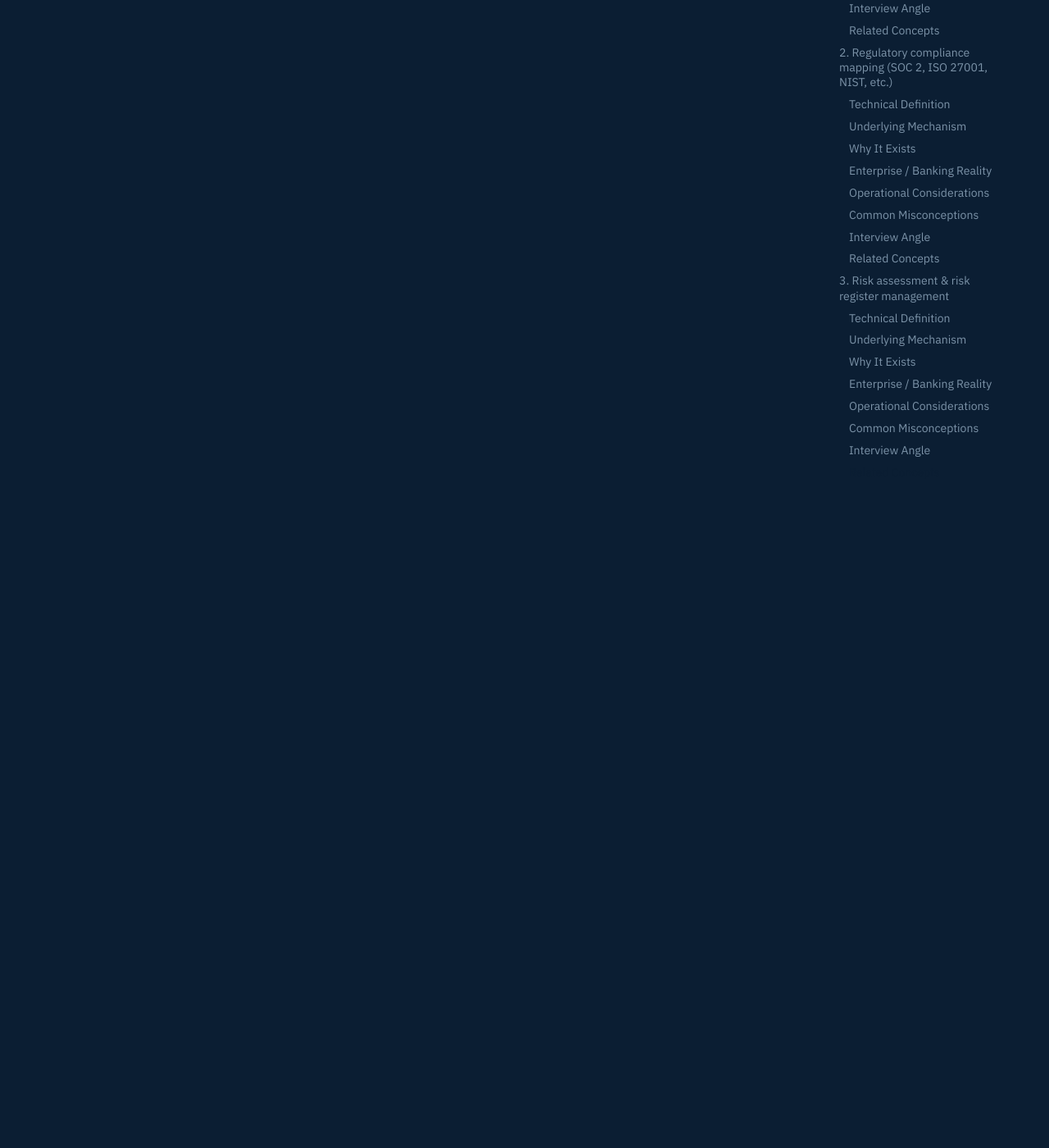
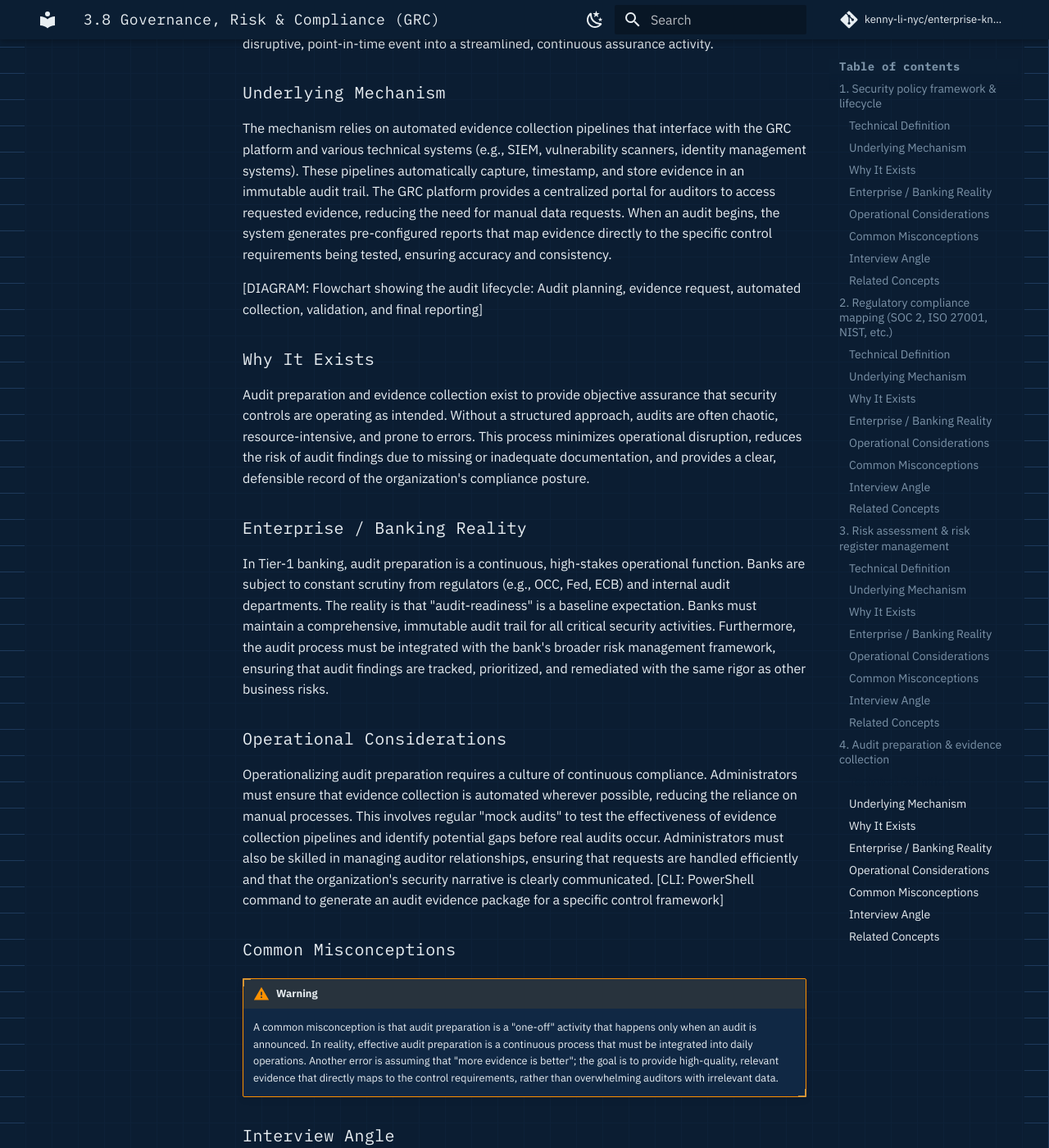
Before and after one commit to kenny-li-nyc/enterprise-knowledge-base, an MkDocs documentation site: the page built from docs/security/governance-risk-compliance-grc.md, in a window 1280 px wide and 1400 px high, scrolled down 7750 px. Shown: the whole window at 82% size. Built offline with MkDocs 1.6.1 and Material for MkDocs 9.7.7, drawn with Linux system fonts in a browser that asks for light colours; comment, search, counter and statistics services are not loaded; some of the changed text lies outside the part shown.

Commit message:
docs: add audit preparation and evidence collection section to GRC docs
Co-authored-by: aider (gemini/gemini-3.1-flash-lite) <aider@aider.chat>

```diff
--- a/docs/security/governance-risk-compliance-grc.md
+++ b/docs/security/governance-risk-compliance-grc.md
@@ -107,3 +107,40 @@ Operationalizing risk management requires a culture of accountability. Administr
 ### Related Concepts
 - Section 3.8.1: Security policy framework & lifecycle
 - Section 3.8.2: Regulatory compliance mapping
+
+## 4. Audit preparation & evidence collection
+
+### Technical Definition
+Audit preparation and evidence collection is the systematic process of gathering, organizing, and validating artifacts to demonstrate the effectiveness of security controls to internal and external auditors. This process involves maintaining an "audit-ready" state by continuously collecting evidence from technical systems, documenting control activities, and managing the flow of information between the organization and audit teams. It transforms the audit from a disruptive, point-in-time event into a streamlined, continuous assurance activity.
+
+### Underlying Mechanism
+The mechanism relies on automated evidence collection pipelines that interface with the GRC platform and various technical systems (e.g., SIEM, vulnerability scanners, identity management systems). These pipelines automatically capture, timestamp, and store evidence in an immutable audit trail. The GRC platform provides a centralized portal for auditors to access requested evidence, reducing the need for manual data requests. When an audit begins, the system generates pre-configured reports that map evidence directly to the specific control requirements being tested, ensuring accuracy and consistency.
+
+[DIAGRAM: Flowchart showing the audit lifecycle: Audit planning, evidence request, automated collection, validation, and final reporting]
+
+### Why It Exists
+Audit preparation and evidence collection exist to provide objective assurance that security controls are operating as intended. Without a structured approach, audits are often chaotic, resource-intensive, and prone to errors. This process minimizes operational disruption, reduces the risk of audit findings due to missing or inadequate documentation, and provides a clear, defensible record of the organization's compliance posture.
+
+### Enterprise / Banking Reality
+In Tier-1 banking, audit preparation is a continuous, high-stakes operational function. Banks are subject to constant scrutiny from regulators (e.g., OCC, Fed, ECB) and internal audit departments. The reality is that "audit-readiness" is a baseline expectation. Banks must maintain a comprehensive, immutable audit trail for all critical security activities. Furthermore, the audit process must be integrated with the bank's broader risk management framework, ensuring that audit findings are tracked, prioritized, and remediated with the same rigor as other business risks.
+
+### Operational Considerations
+Operationalizing audit preparation requires a culture of continuous compliance. Administrators must ensure that evidence collection is automated wherever possible, reducing the reliance on manual processes. This involves regular "mock audits" to test the effectiveness of evidence collection pipelines and identify potential gaps before real audits occur. Administrators must also be skilled in managing auditor relationships, ensuring that requests are handled efficiently and that the organization's security narrative is clearly communicated.
+[CLI: PowerShell command to generate an audit evidence package for a specific control framework]
+
+### Common Misconceptions
+!!! warning
+    A common misconception is that audit preparation is a "one-off" activity that happens only when an audit is announced. In reality, effective audit preparation is a continuous process that must be integrated into daily operations. Another error is assuming that "more evidence is better"; the goal is to provide high-quality, relevant evidence that directly maps to the control requirements, rather than overwhelming auditors with irrelevant data.
+
+### Interview Angle
+1. Question: How do you transition an organization from a "point-in-time" audit culture to a "continuous compliance" model?
+   Answer: We implement automated evidence collection pipelines that continuously gather and store evidence for our key controls. We integrate this data into our GRC platform, providing real-time visibility into our compliance status. This allows us to identify and remediate gaps proactively, ensuring that we are always "audit-ready" and reducing the stress and disruption of formal audit cycles.
+2. Question: How do you handle a situation where an auditor requests evidence that you do not have or that is difficult to produce?
+   Answer: We maintain a transparent and collaborative relationship with auditors. If evidence is unavailable, we explain the situation, provide alternative evidence that demonstrates the control's effectiveness, and document the gap in our risk register. We then work to implement a long-term solution to automate the collection of the required evidence, ensuring that we are better prepared for future audits.
+3. Question: What is your strategy for managing the "audit fatigue" that often affects security teams during large-scale audits?
+   Answer: We centralize the audit management process through our GRC platform. We use this platform to track all audit requests, assign owners, and monitor progress. This reduces the burden on individual team members by providing a single source of truth and automating the evidence gathering process. We also conduct regular training and "mock audits" to ensure that the team is prepared and that the process is well-understood, minimizing the impact on daily operations.
+
+### Related Concepts
+- Section 3.8.1: Security policy framework & lifecycle
+- Section 3.8.2: Regulatory compliance mapping
+- Section 3.8.3: Risk assessment & risk register management
```
